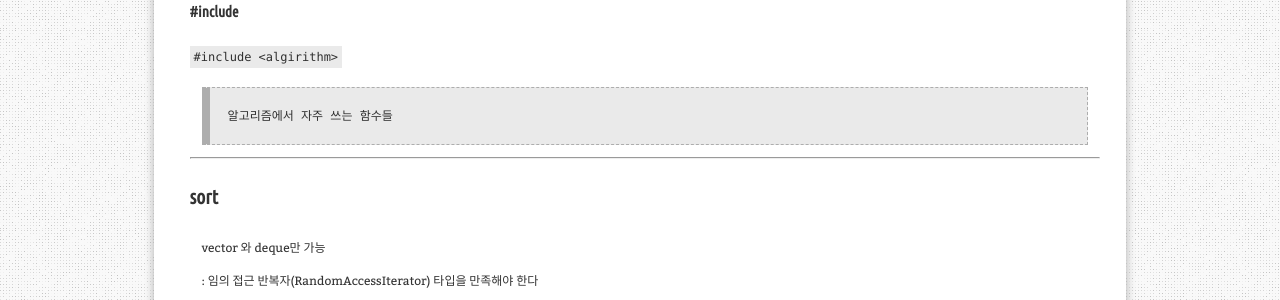
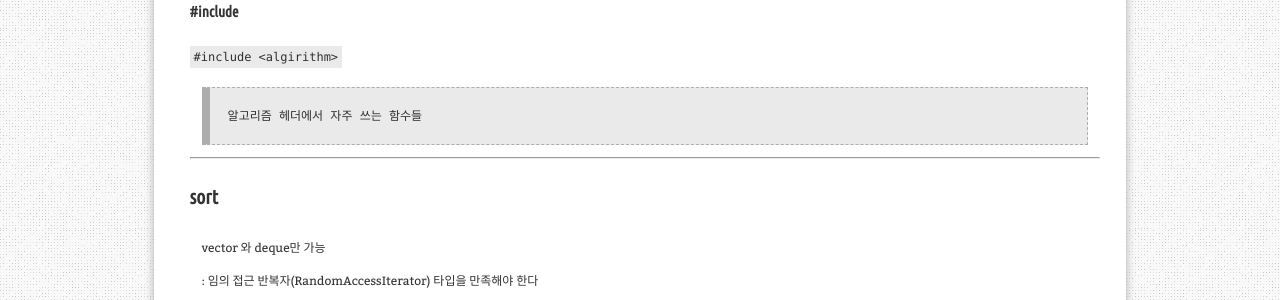
Before and after one commit to aristohyun/aristohyun.github.io, a Jekyll site: the page built from _posts/2020-07-27-Algorithm.md, in a window 1280 px wide and 900 px high, scrolled down 419 px. Shown: the part 151-451 px from the top of the window. Built offline with Jekyll 4.4.1, drawn with Linux system fonts in a browser that asks for light colours; comment, search, counter and statistics services are not loaded.

Commit message:
Update 2020-07-27-Algorithm.md

```diff
--- a/_posts/2020-07-27-Algorithm.md
+++ b/_posts/2020-07-27-Algorithm.md
@@ -26,7 +26,7 @@ redirect_from:
 
 ####  #include
 `#include <algirithm>`
-> 알고리즘에서 자주 쓰는 함수들
+> 알고리즘 헤더에서 자주 쓰는 함수들
 
 --------------------------------------------
 
```
